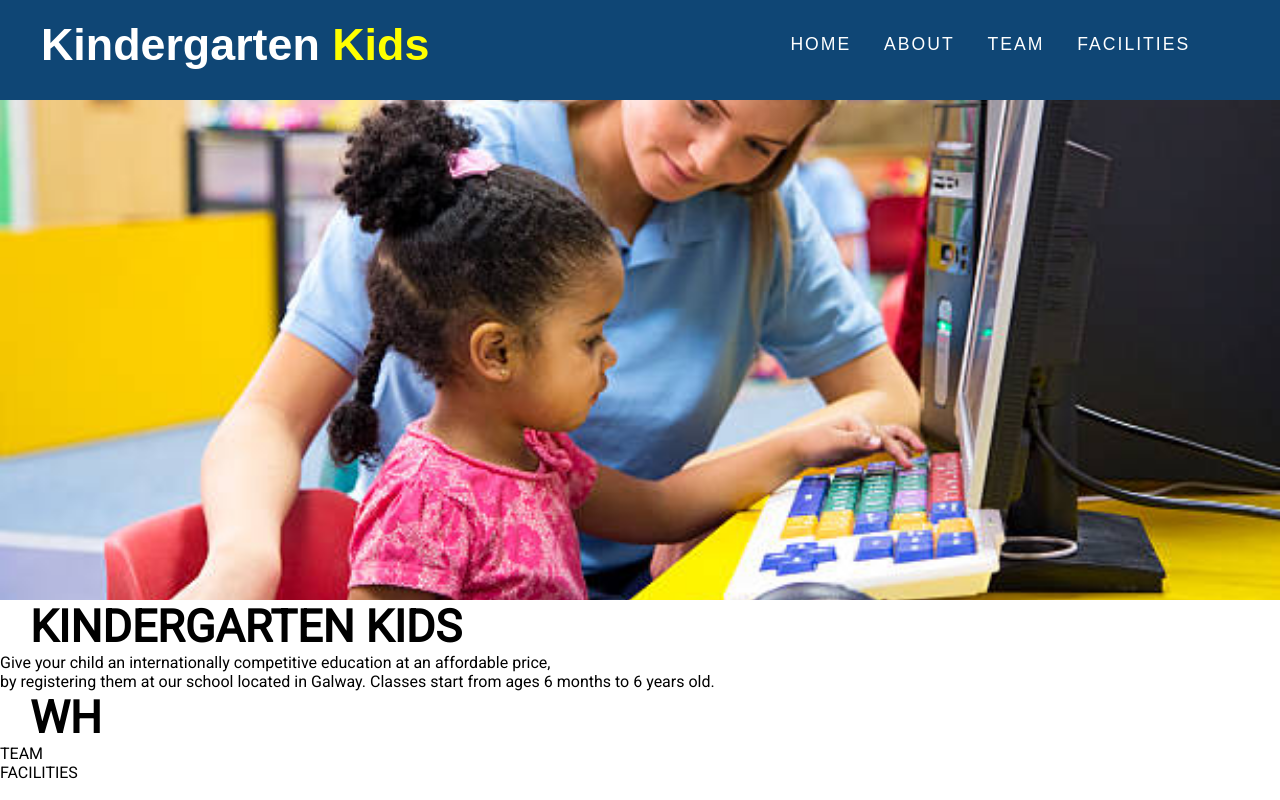
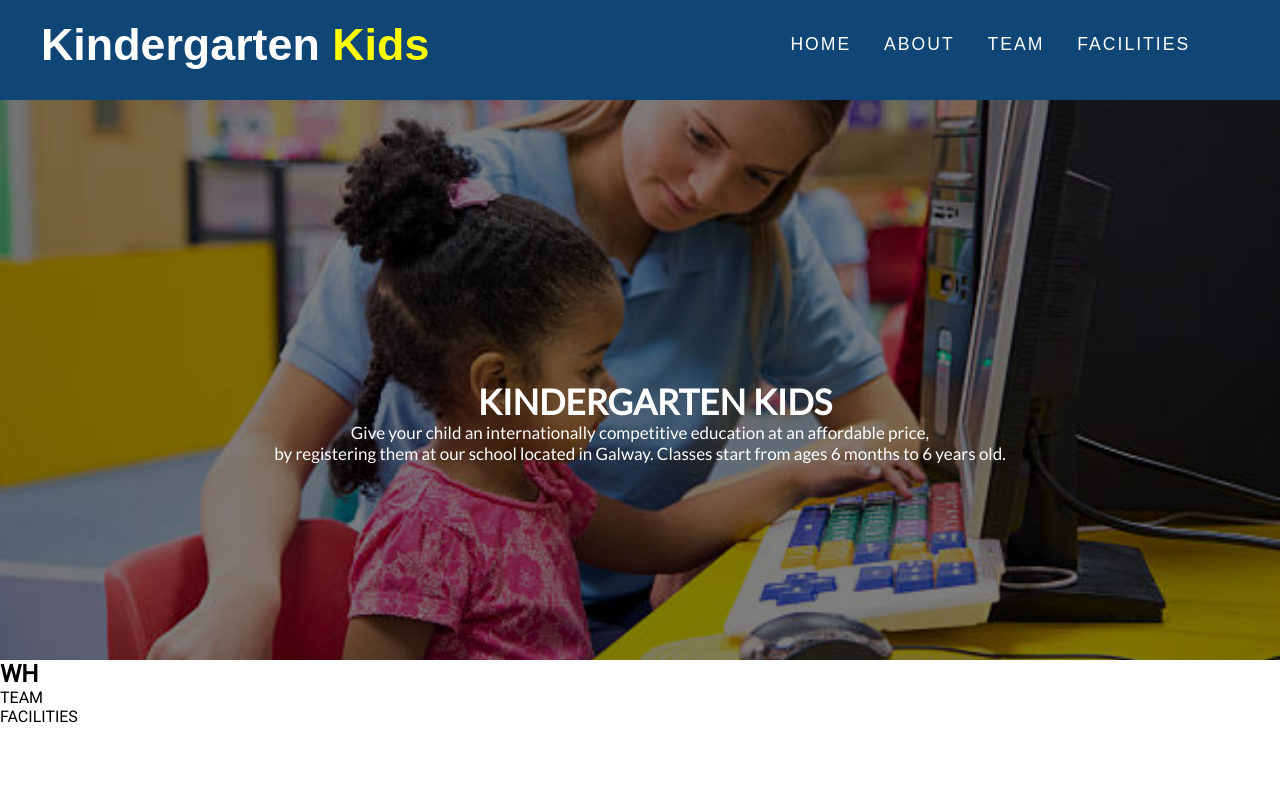
Before and after one commit to kefeletswe/kindergartenkids_html_one, a plain HTML site: page index.html in a window 1280 px wide. Drawn offline with Linux system fonts and the light colour scheme.

Commit message:
add text to the center of the main image and reduce image brightness

```diff
--- a/css/style.css
+++ b/css/style.css
@@ -87,10 +87,30 @@ nav{
 /*page image*/
 
 
-.page_image{
-  height: 600px;
+.main_image{
+  padding-top: 80px;
+  padding-bottom: 70px;
+  height: 510px;
   width: 100%;
-  background: url('../images/computer\ \(1\).jpg')no-repeat center center;
+  background: linear-gradient(rgba(0, 0, 0, .5), rgba(0, 0, 0, .5)), url(../images/computer\ \(1\).jpg);/*used linear gradient as to reduce the image brightness as will be use=ing a white text color , this will help the image to be visibel to the user*/
   background-size: cover;
+  background-position: center;
+}
+
+.main_image h1{
+  text-align: center;
+  margin-top: 100px;
+  padding-top: 200px;
+  color: #fff;
+  font-family: lato;
+  font-size: 35px;
 
 }
+
+.main_image p{
+  text-align: center;
+  color: #fff;
+  font-family: lato;
+  font-size: 17px;
+
+}
--- a/index.html
+++ b/index.html
@@ -44,23 +44,16 @@
       </nav>
   </header>
 
-  <section>
-    <div class="page_image"> </div>
-
-    <div class="middle_info">
-      <div id="middle_heading-para">
-        <h1> KINDERGARTEN KIDS</h1>
-        <p> Give your child an internationally competitive education at an affordable price,<br> by registering
-          them at our school located in Galway. Classes start from ages 6 months to 6 years old.</p>
-      </div>
-
-
+  <section class="img_outer">
+    <div class="main_image">
+      <h1> KINDERGARTEN KIDS</h1>
+      <p> Give your child an internationally competitive education at an affordable price,<br> by registering
+        them at our school located in Galway. Classes start from ages 6 months to 6 years old.</p>
     </div>
-
   </section>
 
   <section>
-    <h1>WH</h1>
+    <h2>WH</h2>
   </section>
 
   <section>TEAM</section>
```
